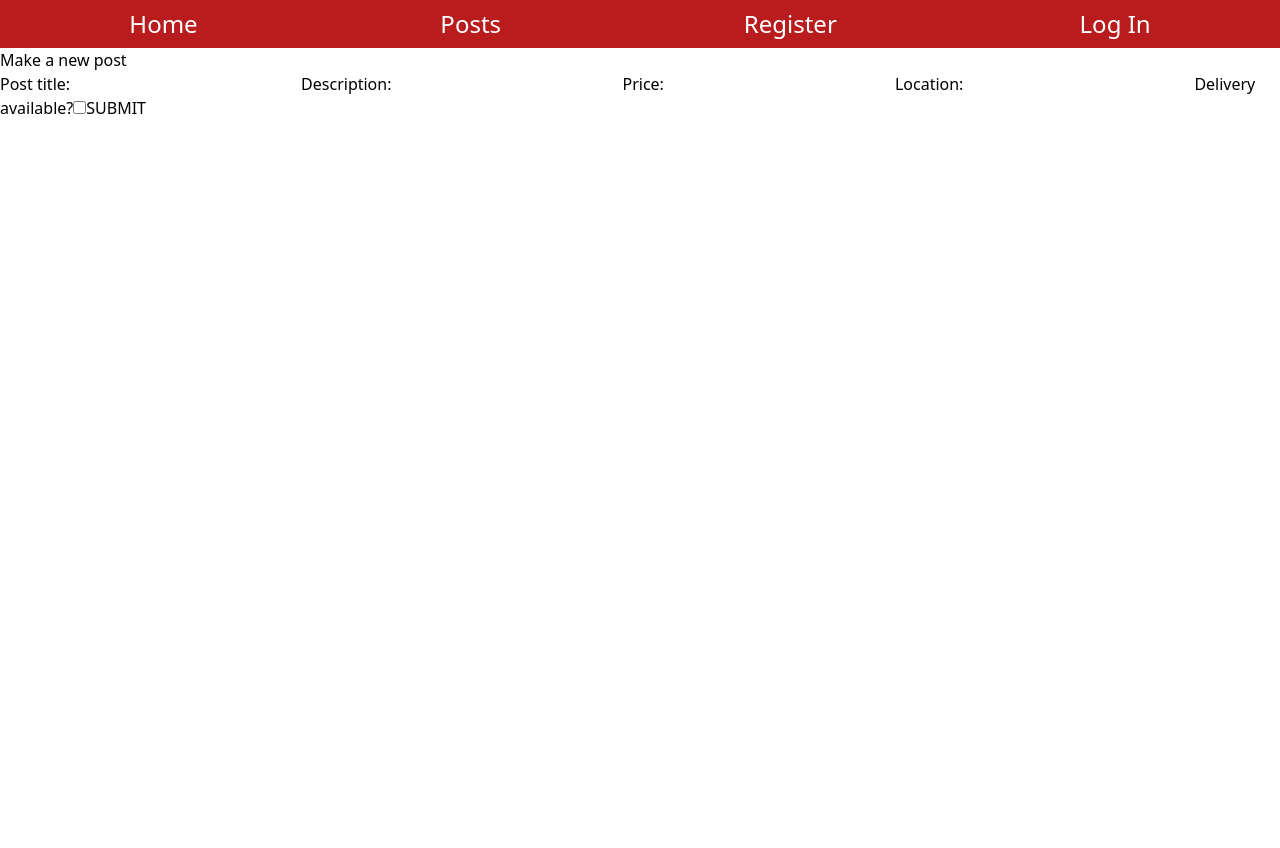
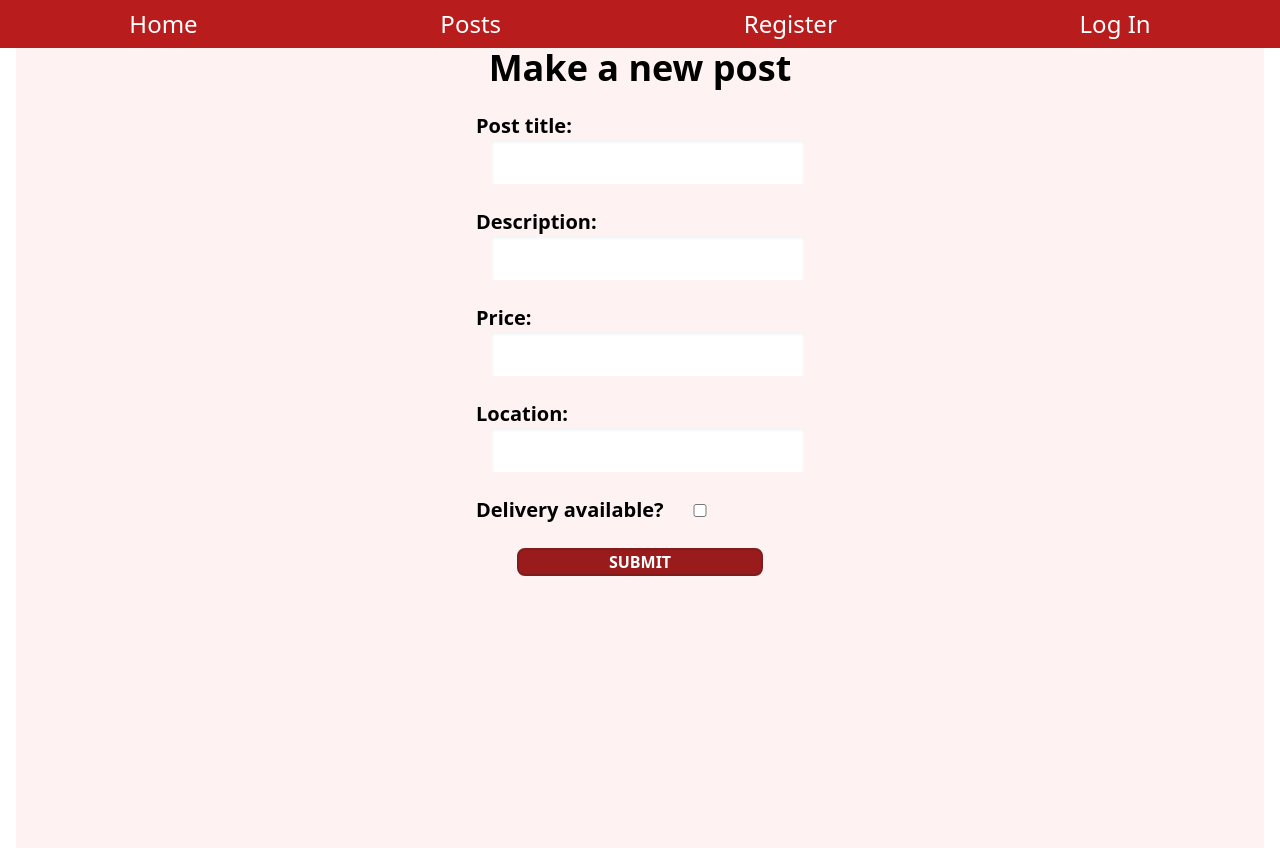
Before and after one commit to sanrafa/strangers-things-parcel, a React (Vite) app: page /newpost in a window 1280 px wide. Before the commit the page ends 800 px from the top, so only its background shows below. Built offline with nearby package versions, Linux system fonts and the light colour scheme; no server answers.

Commit message:
Style NewPost component

```diff
--- a/src/components/EditPost.jsx
+++ b/src/components/EditPost.jsx
@@ -54,7 +54,7 @@ const EditPost = (props) => {
   };
 
   return (
-    <main className="bg-gray-50 mr-4 ml-4">
+    <main className="bg-red-50 mr-4 ml-4">
       <header className="flex flex-col items-center mt-4 mb-4 space-y-4">
         <h1 className="font-extrabold text-4xl">Edit Post</h1>
         <Link
--- a/src/components/Home.jsx
+++ b/src/components/Home.jsx
@@ -6,7 +6,7 @@ import { UserContext } from "../App";
 const Home = (props) => {
   const { activeUser, token } = useContext(UserContext);
   return (
-    <main className="flex flex-col items-center space-y-32 mt-8 text-center">
+    <main className="flex flex-col items-center space-y-32 text-center bg-red-50 h-screen">
       <h1 className="text-red-900 text-4xl font-extrabold p-3 mt-4">
         Welcome to{" "}
         <span className="tracking-wider underline">Stranger's Things</span>!
@@ -15,7 +15,7 @@ const Home = (props) => {
         The <span className="underline">only</span> place on the internet where
         strangers can buy each other's things.
       </p>
-      <div>
+      <div className="space-x-4">
         <Link
           to="/posts"
           className="border-solid border-4 p-2 rounded-lg border-red-800 bg-red-700 font-bold hover:shadow-lg hover:text-white"
--- a/src/components/NewPost.jsx
+++ b/src/components/NewPost.jsx
@@ -28,10 +28,11 @@ const NewPost = (props) => {
   };
 
   return (
-    <main>
-      <h1>Make a new post</h1>
+    <main className="bg-red-50 mr-4 ml-4 flex flex-col items-center space-y-6 h-screen">
+      <h1 className="font-extrabold text-4xl">Make a new post</h1>
       {!postSubmitted ? (
         <form
+          className="flex flex-col space-y-6"
           onSubmit={(e) => {
             e.preventDefault();
             makeNewPost(token, newPost).then((res) => {
@@ -49,9 +50,10 @@ const NewPost = (props) => {
             });
           }}
         >
-          <label>
+          <label className="font-bold text-xl">
             Post title:
             <input
+              className="ml-4 p-2 shadow-inner block"
               type="text"
               name="title"
               required={true}
@@ -59,9 +61,10 @@ const NewPost = (props) => {
               onChange={handleChange}
             ></input>
           </label>
-          <label>
+          <label className="font-bold text-xl">
             Description:
             <input
+              className="ml-4 p-2 shadow-inner block"
               type="textarea"
               name="description"
               required={true}
@@ -69,9 +72,10 @@ const NewPost = (props) => {
               onChange={handleChange}
             ></input>
           </label>
-          <label>
+          <label className="font-bold text-xl">
             Price:
             <input
+              className="ml-4 p-2 shadow-inner block"
               type="text"
               name="price"
               required={true}
@@ -79,9 +83,10 @@ const NewPost = (props) => {
               onChange={handleChange}
             ></input>
           </label>
-          <label>
+          <label className="font-bold text-xl">
             Location:
             <input
+              className="ml-4 p-2 shadow-inner block"
               type="text"
               name="location"
               required={true}
@@ -89,9 +94,10 @@ const NewPost = (props) => {
               onChange={handleChange}
             ></input>
           </label>
-          <label>
+          <label className="font-bold text-xl">
             Delivery available?
             <input
+              className="ml-4 w-10"
               type="checkbox"
               name="willDeliver"
               value={newPost.willDeliver}
@@ -100,7 +106,12 @@ const NewPost = (props) => {
               }
             ></input>
           </label>
-          <button type="submit">SUBMIT</button>
+          <button
+            type="submit"
+            className="border-red-900 border-2 bg-red-800 text-white font-bold w-3/4 self-center rounded-lg hover:text-black"
+          >
+            SUBMIT
+          </button>
         </form>
       ) : null}
       {postSubmitted && newPostID ? (
@@ -110,6 +121,7 @@ const NewPost = (props) => {
           </p>
           <button
             type="button"
+            className="text-red-500 hover:text-red-700"
             onClick={() => history.push(`/posts/${newPostID}/post`)}
           >
             VIEW YOUR POST
--- a/src/components/Posts.jsx
+++ b/src/components/Posts.jsx
@@ -35,7 +35,7 @@ const Posts = (props) => {
 
   return (
     <Fragment>
-      <main className="flex flex-col items-center bg-gray-50">
+      <main className="flex flex-col items-center bg-red-50">
         <header className="flex flex-col items-center">
           <h1 className="font-extrabold text-5xl mt-4 mb-6">Posts</h1>
           {token && activeUser ? (
```
Also changed, not shown: 4 other files (tests, documents, lock files or other folders).
